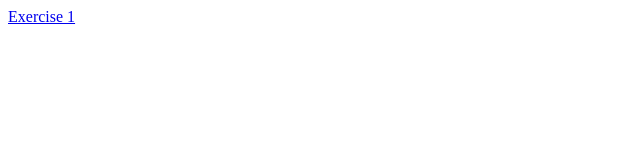
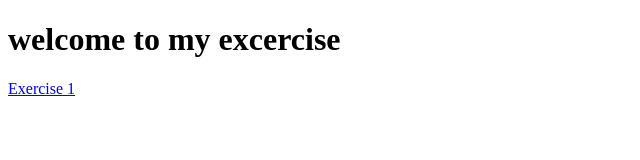
Before and after one commit to ZahirA1i/lab3, a plain HTML site: page index.html in a window 1280 px wide. Shown: the whole page, without its empty margins (0-640 px from the left). Drawn offline with Linux system fonts and the light colour scheme.

Commit message:
my 1st commit

```diff
--- a/index.html
+++ b/index.html
@@ -4,6 +4,7 @@
 		<title>My Exercises</title>
 	</head>
 	<body>
+		<h1>welcome to my excercise</h1>
 		<div id="main">
 			<a href="./exs/ex1/index.html">Exercise 1</a>
 		</div>
```
Also changed, not shown: exs/ex1/index.html (+1 -0 lines).
